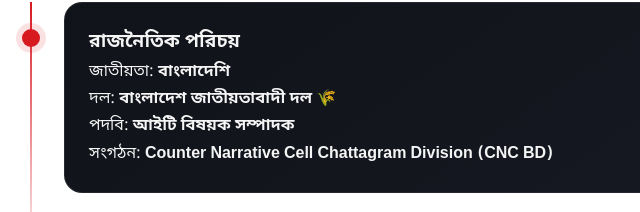
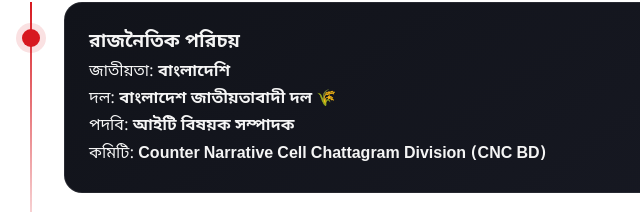
Before and after one commit to meherzrasel/meherzrasel, a plain HTML site: page index.html in a window 1280 px wide. Shown: the part 1484-1696 px from the top of the page, 218-858 px from the left. Drawn offline with Linux system fonts and the light colour scheme.

Commit message:
Update organization to committee in index.html

```diff
--- a/index.html
+++ b/index.html
@@ -171,7 +171,7 @@ nav, main, footer{
         <p>জাতীয়তা: <strong>বাংলাদেশি</strong></p>
 <p>দল: <strong>বাংলাদেশ জাতীয়তাবাদী দল 🌾</strong></p>
 <p>পদবি: <strong>আইটি বিষয়ক সম্পাদক</strong></p>
-<p>সংগঠন: <strong>Counter Narrative Cell Chattagram Division (CNC BD)</strong></p>
+<p>কমিটি: <strong>Counter Narrative Cell Chattagram Division (CNC BD)</strong></p>
       </div>
       <div class="timeline-card reveal">
         <div class="dot"></div>
```
